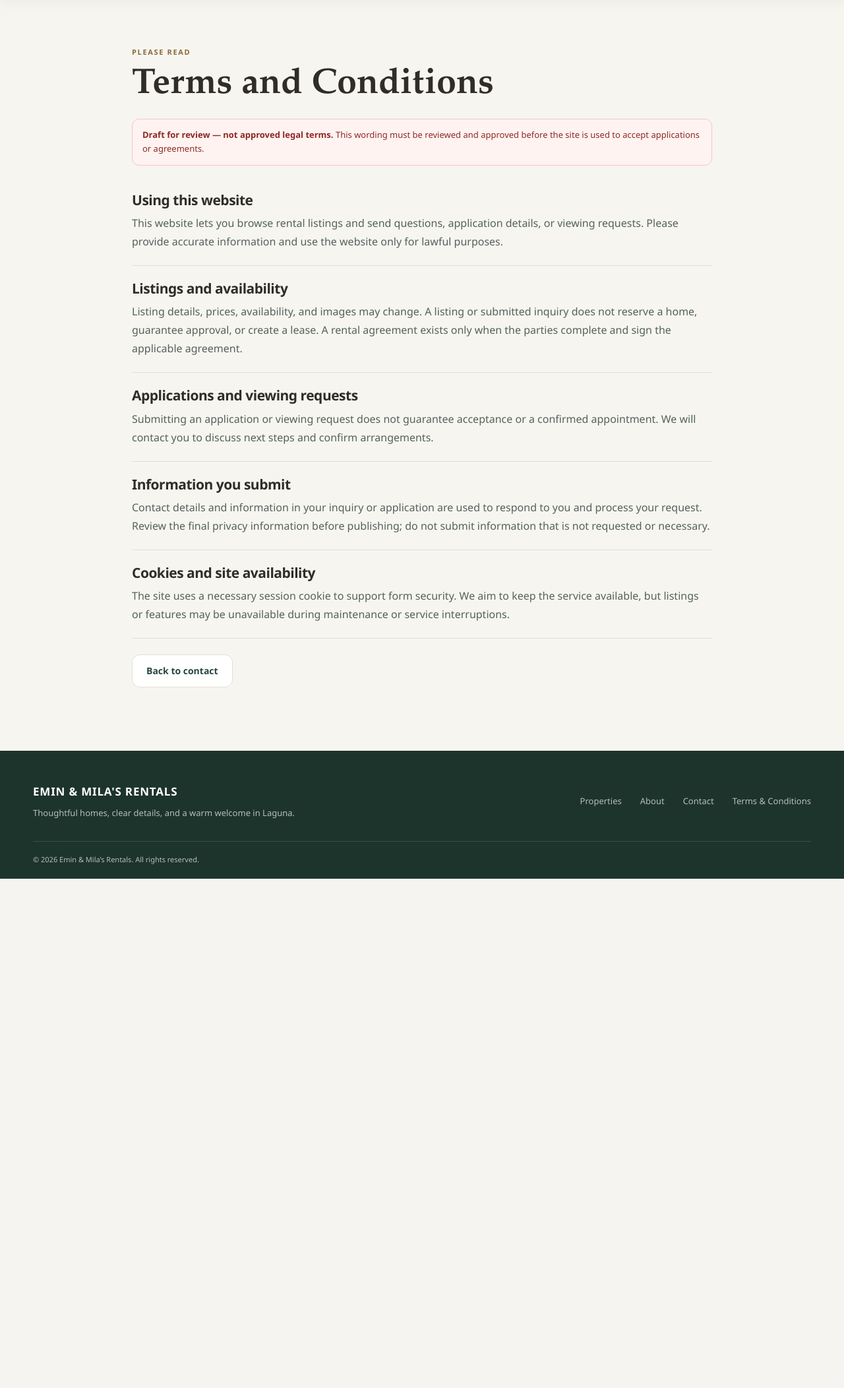
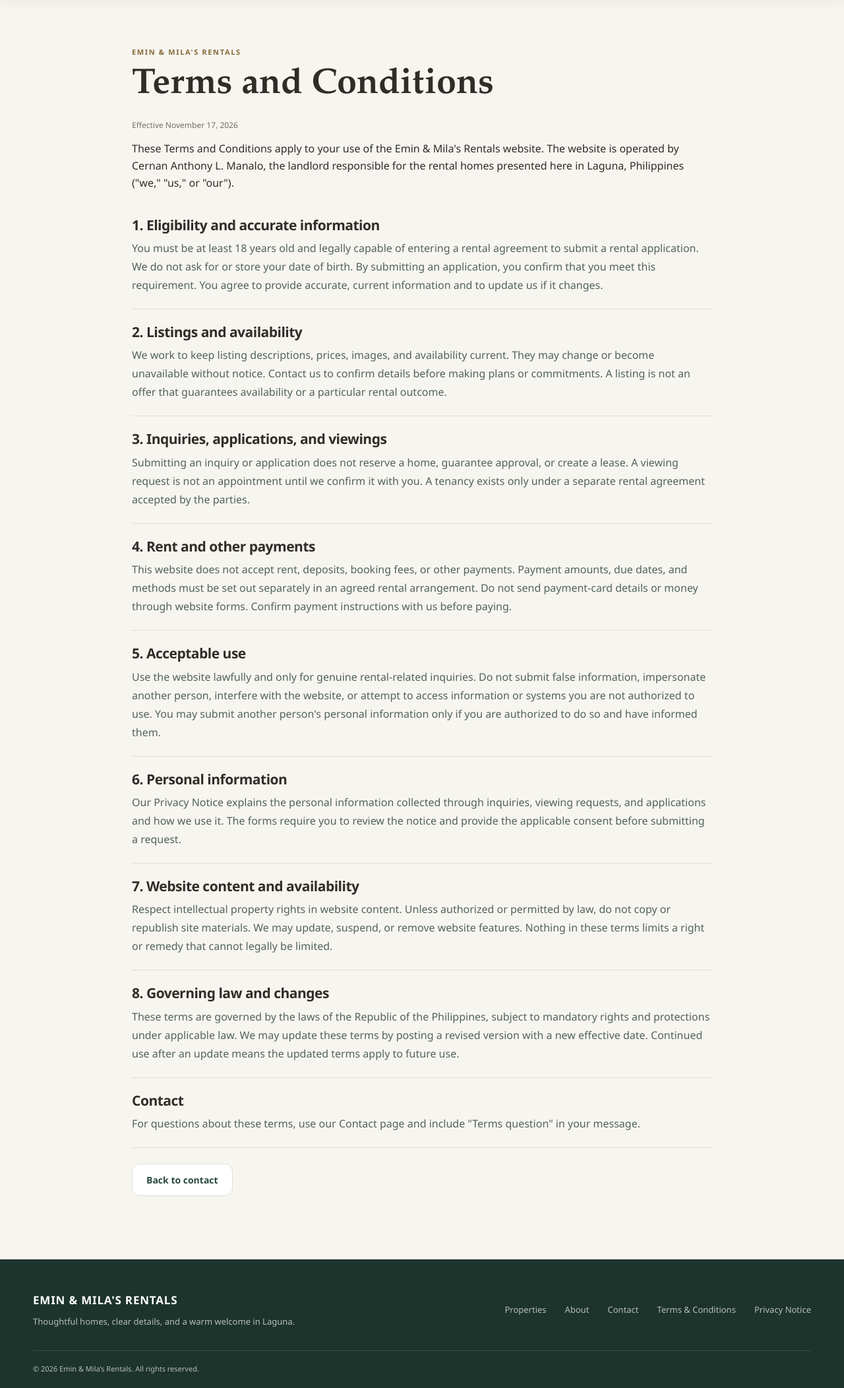
Before and after one commit to NicoleAndrea1010/eminandmilasrental, a Flask app: page /terms in a window 1280 px wide. Shown: the part 82-2186 px from the top of the page at 66% size. Before the commit the page ends 1414 px from the top, so only its background shows below. Run offline with Flask 3, Linux system fonts and the light colour scheme; parts of the project's set-up code (start-up, migrations or seed data) failed here and were passed over.

Commit message:
Version 1.4 rental web
Co-authored-by: Copilot <223556219+Copilot@users.noreply.github.com>

```diff
--- a/app/main.py
+++ b/app/main.py
@@ -255,6 +255,10 @@ def create_app(settings: Settings | None = None) -> Flask:
     @app.get("/terms")
     def terms():
         return render_template("terms.html")
+
+    @app.get("/privacy")
+    def privacy():
+        return render_template("privacy.html")
 
     @app.get("/contact")
     def contact():
@@ -620,6 +624,10 @@ def _validate_contact(values: dict[str, str]) -> tuple[str, str, str, str]:
 def _validate_application(
     values: dict[str, str],
 ) -> tuple[float, str, str, int, int, str]:
+    if values.get("adult_confirmation") != "yes":
+        raise FormValidationError(
+            "Rental applications may only be submitted by people aged 18 or older."
+        )
     income_value = values.get("monthly_income", "").strip()
     if not re.fullmatch(
         r"(?:\d+|\d{1,3}(?:,\d{3})+)(?:\.\d{1,2})?",
--- a/app/static/site.css
+++ b/app/static/site.css
@@ -221,10 +221,9 @@ input[aria-invalid="true"], select[aria-invalid="true"], textarea[aria-invalid="
 .field-label .icon { color: #8c7650; }
 .consent { display: flex; grid-template-columns: auto 1fr; align-items: start; gap: 10px; color: #586760; font-size: 12px; font-weight: 500; line-height: 1.5; }
 .consent input { width: 16px; min-height: 16px; height: 16px; margin-top: 2px; accent-color: var(--forest); }
-.terms-acceptance a { color: var(--forest); font-weight: 750; text-decoration: underline; text-underline-offset: 2px; }
+.consent a { color: var(--forest); font-weight: 750; text-decoration: underline; text-underline-offset: 2px; }
 .terms-page { max-width: 880px; padding-top: 64px; }
 .terms-page h1 { margin: 10px 0 20px; font-family: var(--display); font-size: clamp(38px, 5vw, 54px); line-height: 1.1; }
-.terms-draft { margin-bottom: 10px; }
 .terms-updated { color: var(--muted); font-size: 12px; }
 .terms-section { padding: 22px 0; border-bottom: 1px solid var(--line); }
 .terms-section h2 { margin-bottom: 9px; font-size: 21px; }
--- a/app/templates/base.html
+++ b/app/templates/base.html
@@ -44,6 +44,7 @@
         <a href="/about">About</a>
         <a href="/contact">Contact</a>
         <a href="/terms">Terms &amp; Conditions</a>
+        <a href="/privacy">Privacy Notice</a>
       </div>
     </div>
     <div class="wrap footer-bottom">© 2026 Emin & Mila’s Rentals. All rights reserved.</div>
--- a/app/templates/contact.html
+++ b/app/templates/contact.html
@@ -43,10 +43,10 @@
         <textarea name="message" required minlength="10" maxlength="2000" rows="5" data-normalize-whitespace placeholder="Tell us about your preferred location, budget, or questions." aria-describedby="message-help">{{ values.get('message', '') }}</textarea>
         <span class="field-hint" id="message-help">Please include at least 10 characters (up to 2,000).</span>
       </label>
-      <label class="consent"><input type="checkbox" name="consent" value="yes" required {% if values.get('consent') == 'yes' %}checked{% endif %}> I consent to share these contact details for rental inquiry purposes.</label>
+      <label class="consent"><input type="checkbox" name="consent" value="yes" required {% if values.get('consent') == 'yes' %}checked{% endif %}> I have read the <a href="{{ url_for('privacy') }}" target="_blank" rel="noopener">Privacy Notice</a> and consent to use my contact details for this rental inquiry.</label>
       <label class="consent terms-acceptance">
         <input type="checkbox" name="terms" value="yes" required {% if values.get('terms') == 'yes' %}checked{% endif %}>
-        <span>I agree to the <a href="{{ url_for('terms') }}" target="_blank" rel="noopener">Draft Terms and Conditions</a>.</span>
+        <span>I agree to the <a href="{{ url_for('terms') }}" target="_blank" rel="noopener">Terms and Conditions</a>.</span>
       </label>
       <button class="button button-full" type="submit">Submit inquiry {{ icon('arrow-right', 16) }}</button>
     </form>
--- a/app/templates/terms.html
+++ b/app/templates/terms.html
@@ -2,44 +2,46 @@
 {% block title %}Terms and Conditions | Emin & Mila's Rentals{% endblock %}
 {% block content %}
 <section class="section wrap terms-page">
-  <span class="eyebrow">PLEASE READ</span>
+  <span class="eyebrow">EMIN &amp; MILA'S RENTALS</span>
   <h1>Terms and Conditions</h1>
-  <div class="notice notice-error terms-draft" role="note">
-    <strong>Draft for review — not approved legal terms.</strong>
-    This wording must be reviewed and approved before the site is used to accept
-    applications or agreements.
-  </div>
+  <p class="terms-updated">Effective November 17, 2026</p>
+  <p>These Terms and Conditions apply to your use of the Emin &amp; Mila's Rentals website. The website is operated by Cernan Anthony L. Manalo, the landlord responsible for the rental homes presented here in Laguna, Philippines ("we," "us," or "our").</p>
+
   <section class="terms-section">
-    <h2>Using this website</h2>
-    <p>This website lets you browse rental listings and send questions,
-      application details, or viewing requests. Please provide accurate
-      information and use the website only for lawful purposes.</p>
+    <h2>1. Eligibility and accurate information</h2>
+    <p>You must be at least 18 years old and legally capable of entering a rental agreement to submit a rental application. We do not ask for or store your date of birth. By submitting an application, you confirm that you meet this requirement. You agree to provide accurate, current information and to update us if it changes.</p>
   </section>
   <section class="terms-section">
-    <h2>Listings and availability</h2>
-    <p>Listing details, prices, availability, and images may change. A listing
-      or submitted inquiry does not reserve a home, guarantee approval, or create
-      a lease. A rental agreement exists only when the parties complete and sign
-      the applicable agreement.</p>
+    <h2>2. Listings and availability</h2>
+    <p>We work to keep listing descriptions, prices, images, and availability current. They may change or become unavailable without notice. Contact us to confirm details before making plans or commitments. A listing is not an offer that guarantees availability or a particular rental outcome.</p>
   </section>
   <section class="terms-section">
-    <h2>Applications and viewing requests</h2>
-    <p>Submitting an application or viewing request does not guarantee
-      acceptance or a confirmed appointment. We will contact you to discuss
-      next steps and confirm arrangements.</p>
+    <h2>3. Inquiries, applications, and viewings</h2>
+    <p>Submitting an inquiry or application does not reserve a home, guarantee approval, or create a lease. A viewing request is not an appointment until we confirm it with you. A tenancy exists only under a separate rental agreement accepted by the parties.</p>
   </section>
   <section class="terms-section">
-    <h2>Information you submit</h2>
-    <p>Contact details and information in your inquiry or application are used
-      to respond to you and process your request. Review the final privacy
-      information before publishing; do not submit information that is not
-      requested or necessary.</p>
+    <h2>4. Rent and other payments</h2>
+    <p>This website does not accept rent, deposits, booking fees, or other payments. Payment amounts, due dates, and methods must be set out separately in an agreed rental arrangement. Do not send payment-card details or money through website forms. Confirm payment instructions with us before paying.</p>
   </section>
   <section class="terms-section">
-    <h2>Cookies and site availability</h2>
-    <p>The site uses a necessary session cookie to support form security. We aim
-      to keep the service available, but listings or features may be unavailable
-      during maintenance or service interruptions.</p>
+    <h2>5. Acceptable use</h2>
+    <p>Use the website lawfully and only for genuine rental-related inquiries. Do not submit false information, impersonate another person, interfere with the website, or attempt to access information or systems you are not authorized to use. You may submit another person's personal information only if you are authorized to do so and have informed them.</p>
+  </section>
+  <section class="terms-section">
+    <h2>6. Personal information</h2>
+    <p>Our <a href="{{ url_for('privacy') }}">Privacy Notice</a> explains the personal information collected through inquiries, viewing requests, and applications and how we use it. The forms require you to review the notice and provide the applicable consent before submitting a request.</p>
+  </section>
+  <section class="terms-section">
+    <h2>7. Website content and availability</h2>
+    <p>Respect intellectual property rights in website content. Unless authorized or permitted by law, do not copy or republish site materials. We may update, suspend, or remove website features. Nothing in these terms limits a right or remedy that cannot legally be limited.</p>
+  </section>
+  <section class="terms-section">
+    <h2>8. Governing law and changes</h2>
+    <p>These terms are governed by the laws of the Republic of the Philippines, subject to mandatory rights and protections under applicable law. We may update these terms by posting a revised version with a new effective date. Continued use after an update means the updated terms apply to future use.</p>
+  </section>
+  <section class="terms-section">
+    <h2>Contact</h2>
+    <p>For questions about these terms, use our <a href="{{ url_for('contact') }}">Contact page</a> and include "Terms question" in your message.</p>
   </section>
   <a class="button button-quiet" href="{{ url_for('contact') }}">Back to contact</a>
 </section>
```
Also changed, not shown: app/templates/privacy.html (added, +42 -0 lines), app/templates/property_detail.html (+5 -4 lines), tests/test_app.py (+19 -4 lines), README.md.
